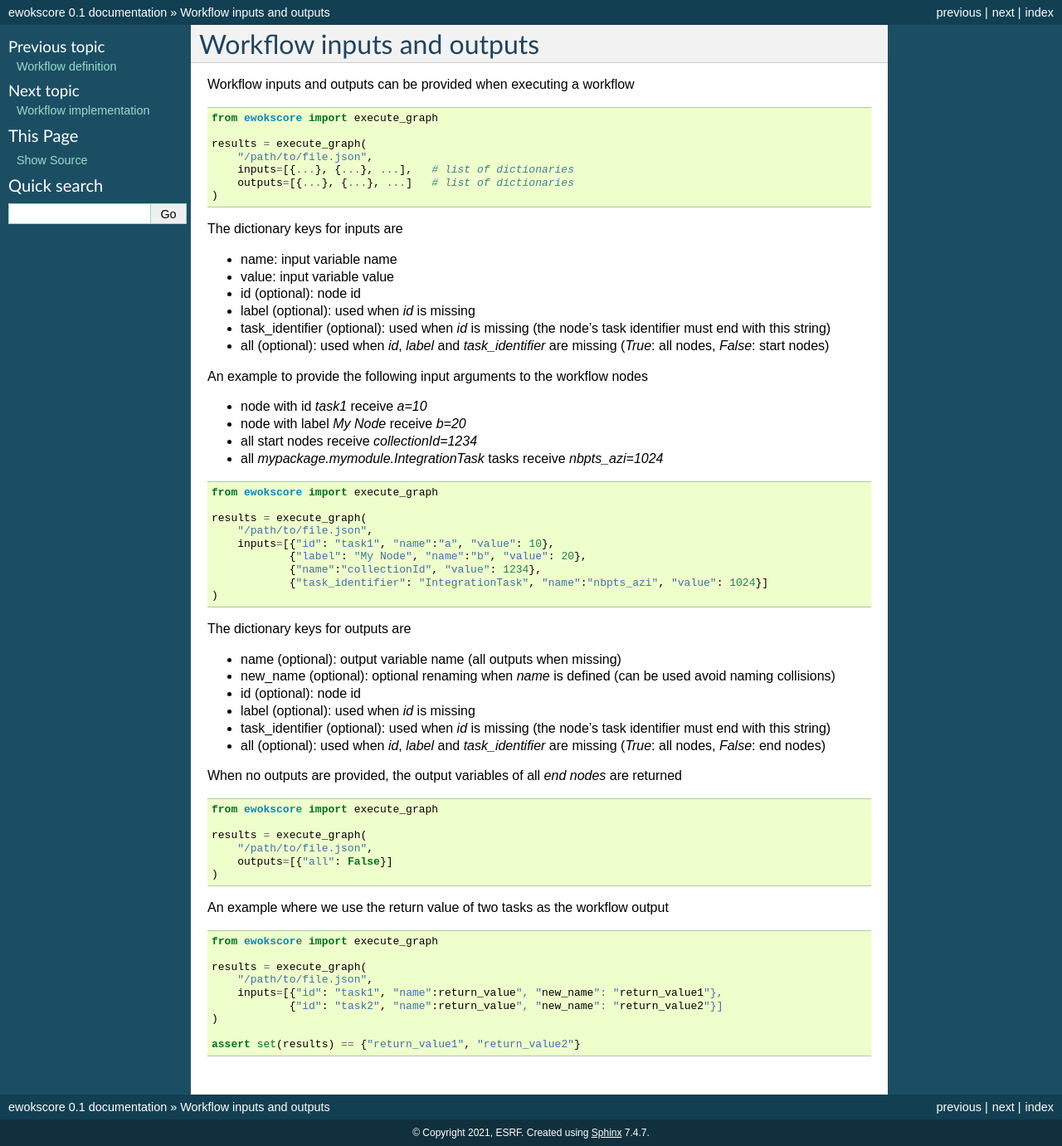
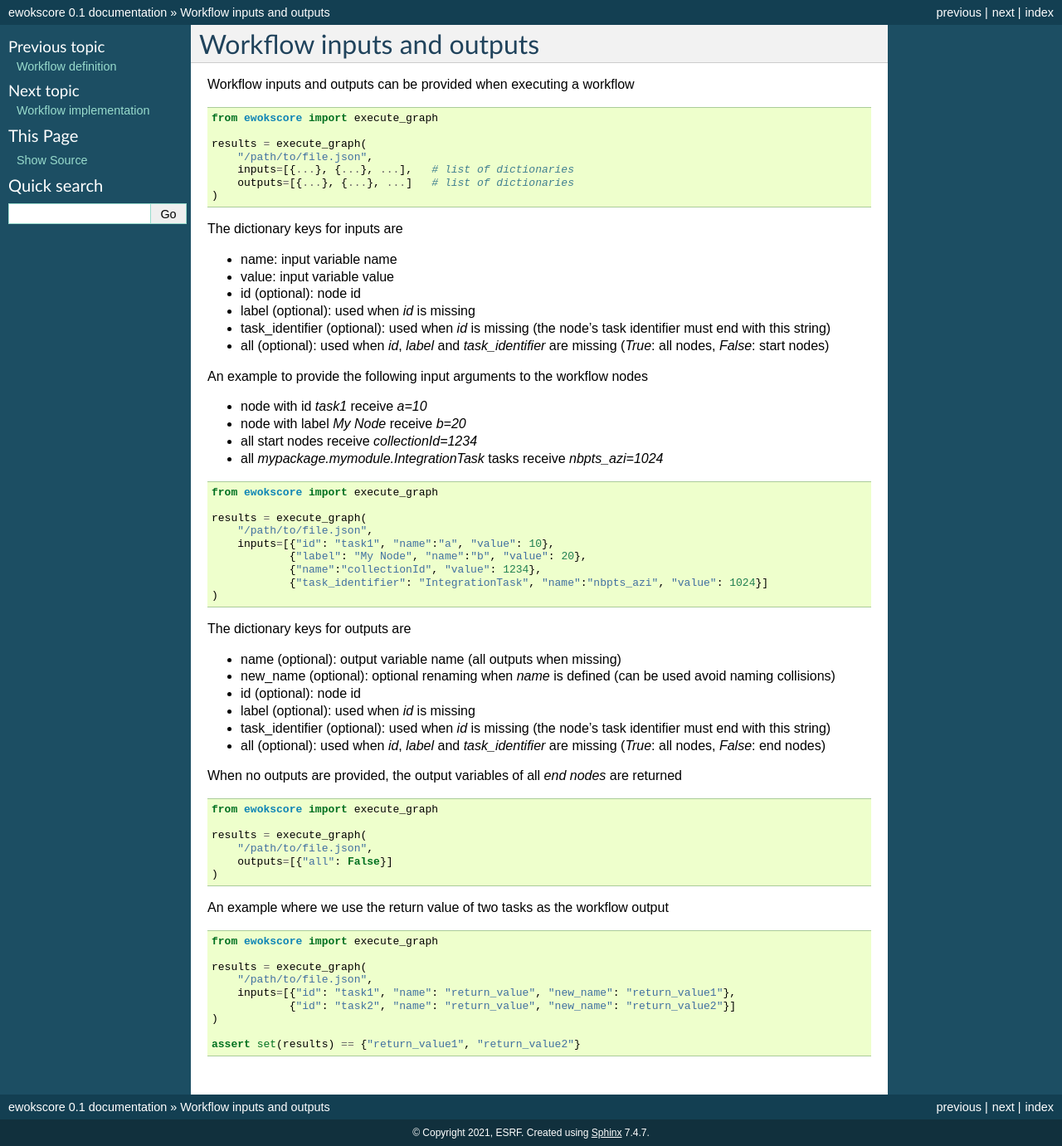
Before and after one commit to ewoks-kit/ewokscore, a Sphinx documentation site: the page built from doc/execute_io.rst, in a window 1280 px wide. Shown: the whole page at 83% size. Built offline with Sphinx 7.4.7, drawn with Linux system fonts in a browser that asks for light colours.

Commit message:
Fix typo

```diff
--- a/doc/execute_io.rst
+++ b/doc/execute_io.rst
@@ -69,8 +69,8 @@ An example where we use the return value of two tasks as the workflow output
 
     results = execute_graph(
         "/path/to/file.json",
-        inputs=[{"id": "task1", "name":return_value", "new_name": "return_value1"},
-                {"id": "task2", "name":return_value", "new_name": "return_value2"}]
+        inputs=[{"id": "task1", "name": "return_value", "new_name": "return_value1"},
+                {"id": "task2", "name": "return_value", "new_name": "return_value2"}]
     )
 
     assert set(results) == {"return_value1", "return_value2"}
```
